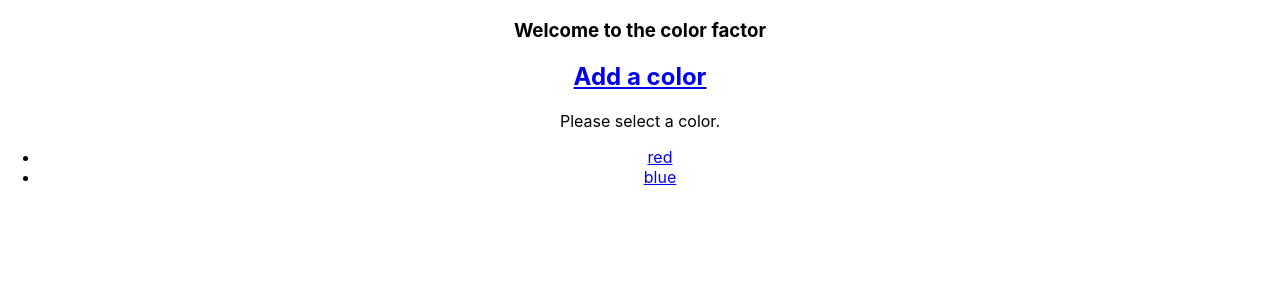
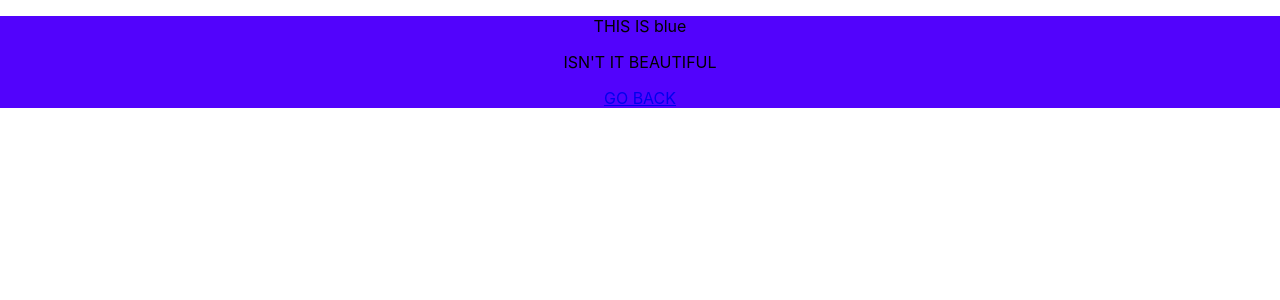
Before and after one commit to langevinj/react-colorslist, a React (Create React App) app: page /colors/blue in a window 1280 px wide. Before the commit this address led to /colors. Shown: the top 300 px of the page. Built offline with nearby package versions, Linux system fonts and the light colour scheme.

Commit message:
Color pages displaying correctly

```diff
--- a/src/Color.js
+++ b/src/Color.js
@@ -2,14 +2,14 @@
 import React, { useState, useEffect } from 'react'
 import { useHistory, useParams, Link } from 'react-router-dom'
 
-function Color({ colors }){
-    const color = useParams();
+function Color({colors}){
+    const param = useParams();
     const history = useHistory();
     const [currentColor, setCurrentColor] = useState(null)
 
     //if the color is not valid redirect to home page
-    if(color){
-        let res = colors.filter(color => color.name === color)
+    if(param.color){
+        let res = colors.filter(color => color.name === param.color)
         if(res.length < 1){
             history.push("/colors")
         }
@@ -17,11 +17,11 @@ function Color({ colors }){
 
     useEffect(() => {
         function updateColor(){
-            let res = colors.filter(color => color.name === color)
+            let res = colors.filter(color => color.name === param.color)
             setCurrentColor(res[0])
         }
     updateColor();
-    }, [color]);
+    }, [param]);
 
     let colorPage = currentColor ? (<div style={{backgroundColor: currentColor.code}}>
                                         <p>THIS IS {currentColor.name}</p>
```
